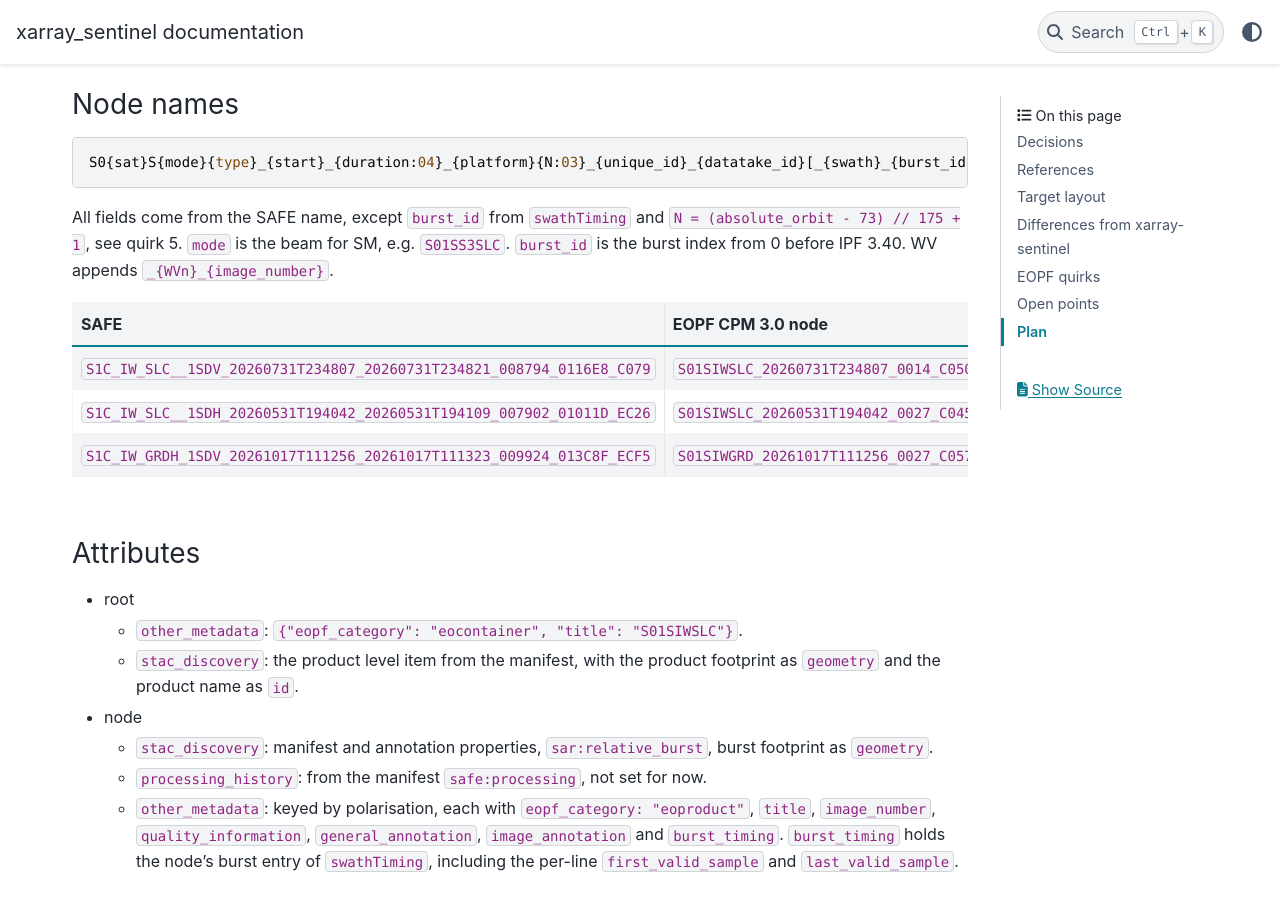
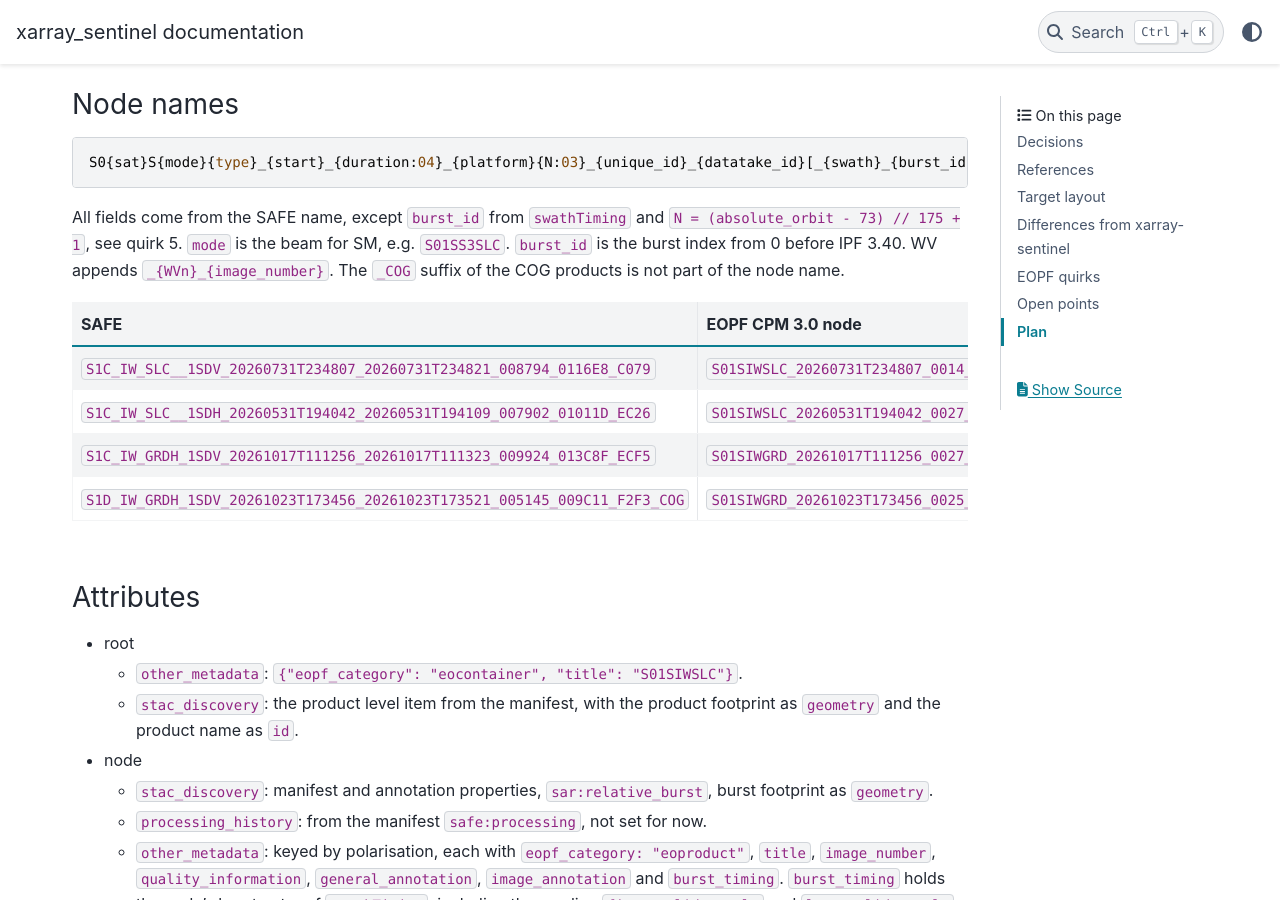
Before and after one commit to bopen/xarray-sentinel, a Sphinx documentation site: the page built from docs/DATATREE.md, in a window 1280 px wide and 900 px high, scrolled down 2043 px. Built offline with Sphinx 7.4.7 and the PyData theme 0.15.4, drawn with Linux system fonts in a browser that asks for light colours; pages that are not in the unit, such as notebooks, are missing from menus; the version number could not be read and is left out.

Commit message:
Support the _COG suffix of the COG product SAFE names

```diff
--- a/docs/DATATREE.md
+++ b/docs/DATATREE.md
@@ -95,13 +95,15 @@ S0{sat}S{mode}{type}_{start}_{duration:04}_{platform}{N:03}_{unique_id}_{datatak
 All fields come from the SAFE name, except `burst_id` from `swathTiming` and
 `N = (absolute_orbit - 73) // 175 + 1`, see quirk 5. `mode` is the beam for SM, e.g.
 `S01SS3SLC`. `burst_id` is the burst index from 0 before IPF 3.40. WV appends
-`_{WVn}_{image_number}`.
+`_{WVn}_{image_number}`. The `_COG` suffix of the COG products is not part of the node
+name.
 
 | SAFE | EOPF CPM 3.0 node |
 |---|---|
 | `S1C_IW_SLC__1SDV_20260731T234807_20260731T234821_008794_0116E8_C079` | `S01SIWSLC_20260731T234807_0014_C050_C079_0116E8_IW3_258176` |
 | `S1C_IW_SLC__1SDH_20260531T194042_20260531T194109_007902_01011D_EC26` | `S01SIWSLC_20260531T194042_0027_C045_EC26_01011D_IW1_64850` |
 | `S1C_IW_GRDH_1SDV_20261017T111256_20261017T111323_009924_013C8F_ECF5` | `S01SIWGRD_20261017T111256_0027_C057_ECF5_013C8F` |
+| `S1D_IW_GRDH_1SDV_20261023T173456_20261023T173521_005145_009C11_F2F3_COG` | `S01SIWGRD_20261023T173456_0025_D029_F2F3_009C11` |
 
 ### Attributes
 
```
Also changed, not shown: 2 other files.
